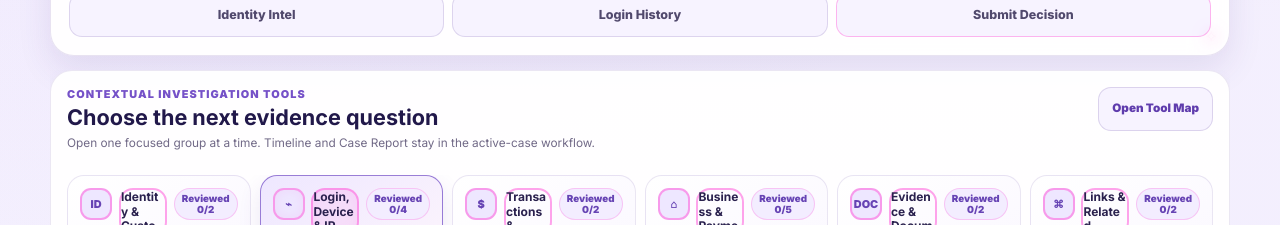
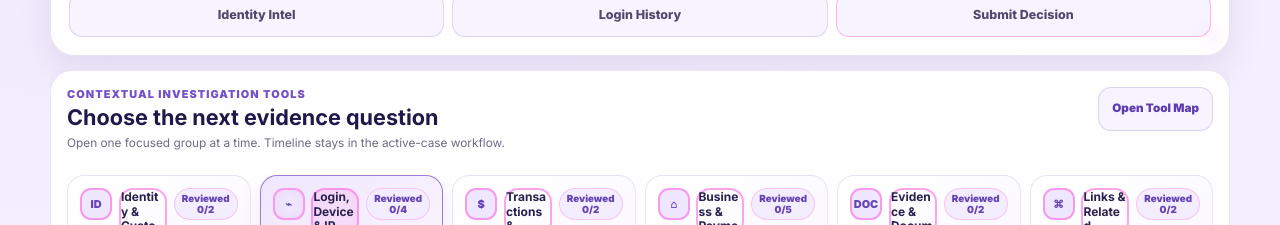
Before and after one commit to iamre2024-debug/fraud-Academy-v1, a React (Vite) app: page / in a window 1280 px wide. Shown: the part 1620-1845 px from the top of the page. Built offline with nearby package versions, Linux system fonts and the light colour scheme.

Commit message:
Remove Case Report workflow

```diff
--- a/src/CategoryTileRail.jsx
+++ b/src/CategoryTileRail.jsx
@@ -15,7 +15,7 @@ export default function CategoryTileRail({
           <div>
             <p>Contextual investigation tools</p>
             <h2>Choose the next evidence question</h2>
-            <small>Open one focused group at a time. Timeline and Case Report stay in the active-case workflow.</small>
+            <small>Open one focused group at a time. Timeline stays in the active-case workflow.</small>
           </div>
           <button type="button" onClick={() => onNavigate('academy')}>Open Tool Map</button>
         </header>
```
